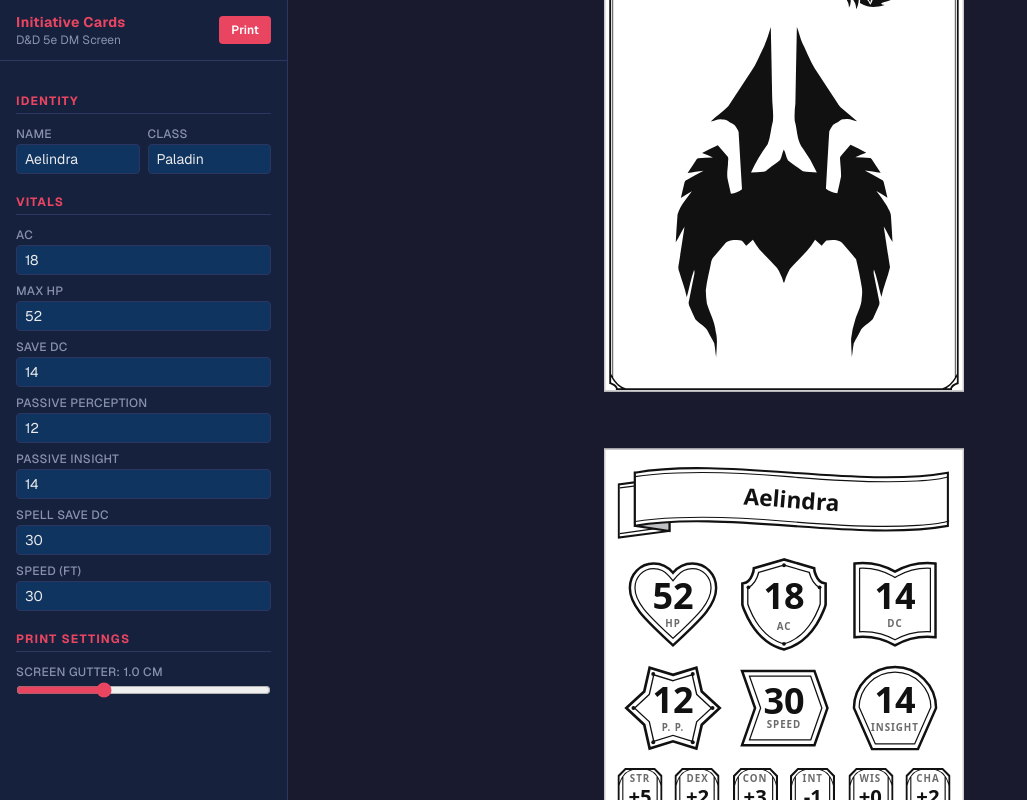
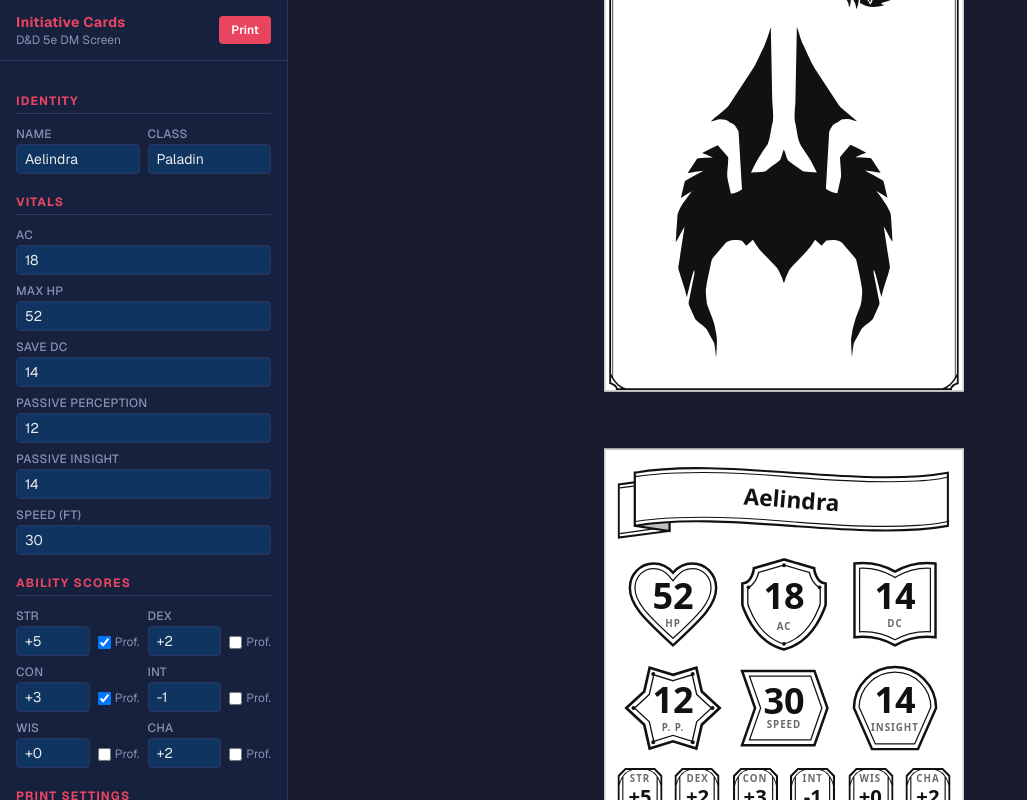
Before and after one commit to Jackclarke95/initiative-card-generator, a Next.js app: page / in a window 1280 px wide. Shown: the whole page, without its empty margins (0-1027 px from the left). Built offline with nearby package versions, Linux system fonts and the light colour scheme.

Commit message:
Allow empty fields, add stats to form

```diff
--- a/components/CardEditor.tsx
+++ b/components/CardEditor.tsx
@@ -1,6 +1,12 @@
 "use client";
 
-import { type CardData } from "@/types/card";
+import {
+  ABILITY_KEYS,
+  ABILITY_LABELS,
+  type AbilityKey,
+  type AbilityStat,
+  type CardData,
+} from "@/types/card";
 
 interface CardEditorProps {
   card: CardData;
@@ -48,6 +54,22 @@ export default function CardEditor({ card, onChange }: CardEditorProps) {
     onChange({ ...card, [key]: value });
   }
 
+  function setNum<K extends keyof CardData>(key: K, raw: string) {
+    if (raw === "") {
+      set(key, undefined as CardData[K]);
+      return;
+    }
+    const parsed = parseInt(raw, 10);
+    set(key, (Number.isNaN(parsed) ? undefined : parsed) as CardData[K]);
+  }
+
+  function setStat(key: AbilityKey, patch: Partial<AbilityStat>) {
+    onChange({
+      ...card,
+      stats: { ...card.stats, [key]: { ...card.stats[key], ...patch } },
+    });
+  }
+
   return (
     <div className="flex flex-col h-full overflow-y-auto px-4 py-4 gap-1 text-[var(--text-primary)]">
       {/* Identity */}
@@ -76,55 +98,40 @@ export default function CardEditor({ card, onChange }: CardEditorProps) {
           <input
             className={numClass}
             type="number"
-            value={card.ac}
-            onChange={(e) => set("ac", parseInt(e.target.value) || 10)}
+            value={card.ac ?? ""}
+            onChange={(e) => setNum("ac", e.target.value)}
           />
         </Field>
         <Field label="Max HP">
           <input
             className={numClass}
             type="number"
-            value={card.maxHp}
-            onChange={(e) => set("maxHp", parseInt(e.target.value) || 1)}
+            value={card.maxHp ?? ""}
+            onChange={(e) => setNum("maxHp", e.target.value)}
           />
         </Field>
         <Field label="Save DC">
           <input
             className={numClass}
             type="number"
-            value={card.spellSaveDC}
-            onChange={(e) => set("spellSaveDC", parseInt(e.target.value) || 10)}
+            value={card.spellSaveDC ?? ""}
+            onChange={(e) => setNum("spellSaveDC", e.target.value)}
           />
         </Field>
         <Field label="Passive Perception">
           <input
             className={numClass}
             type="number"
-            value={card.passivePerception}
-            onChange={(e) =>
-              set("passivePerception", parseInt(e.target.value) || 10)
-            }
+            value={card.passivePerception ?? ""}
+            onChange={(e) => setNum("passivePerception", e.target.value)}
           />
         </Field>
         <Field label="Passive Insight">
           <input
             className={numClass}
             type="number"
-            value={card.passiveInsight}
-            onChange={(e) =>
-              set("passiveInsight", parseInt(e.target.value) || 10)
-            }
-          />
-        </Field>
-        <Field label="Spell Save DC">
-          <input
-            className={numClass}
-            type="number"
-            min={0}
-            max={120}
-            step={5}
-            value={card.speed}
-            onChange={(e) => set("speed", parseInt(e.target.value) || 30)}
+            value={card.passiveInsight ?? ""}
+            onChange={(e) => setNum("passiveInsight", e.target.value)}
           />
         </Field>
         <Field label="Speed (ft)">
@@ -134,10 +141,37 @@ export default function CardEditor({ card, onChange }: CardEditorProps) {
             min={0}
             max={120}
             step={5}
-            value={card.speed}
-            onChange={(e) => set("speed", parseInt(e.target.value) || 30)}
+            value={card.speed ?? ""}
+            onChange={(e) => setNum("speed", e.target.value)}
           />
         </Field>
+      </div>
+
+      {/* Ability scores */}
+      <SectionHeading>Ability Scores</SectionHeading>
+      <div className="grid grid-cols-2 gap-2">
+        {ABILITY_KEYS.map((key) => (
+          <div key={key} className="flex items-end gap-2">
+            <Field label={ABILITY_LABELS[key]}>
+              <input
+                className={inputClass}
+                value={card.stats[key].modifier}
+                placeholder="+0"
+                onChange={(e) => setStat(key, { modifier: e.target.value })}
+              />
+            </Field>
+            <label className="flex items-center gap-1 pb-1.5 text-xs text-[var(--text-muted)] whitespace-nowrap">
+              <input
+                type="checkbox"
+                checked={card.stats[key].proficiency}
+                onChange={(e) =>
+                  setStat(key, { proficiency: e.target.checked })
+                }
+              />
+              Prof.
+            </label>
+          </div>
+        ))}
       </div>
 
       {/* Gutter */}
--- a/components/InitiativeCard.tsx
+++ b/components/InitiativeCard.tsx
@@ -14,7 +14,7 @@ import {
   SCROLL_NODRAGON_BOX,
   StatBox,
 } from "@/components/CardFrames";
-import { type CardData } from "@/types/card";
+import { ABILITY_KEYS, ABILITY_LABELS, type CardData } from "@/types/card";
 
 interface InitiativeCardProps {
   card: CardData;
@@ -173,12 +173,14 @@ function DmFace({ card }: { card: CardData }) {
             gap: statGap,
           }}
         >
-          <StatBox label={"STR"} value={"+5"} proficiency={true} />
-          <StatBox label={"DEX"} value={"+2"} proficiency={false} />
-          <StatBox label={"CON"} value={"+3"} proficiency={true} />
-          <StatBox label={"INT"} value={"-1"} proficiency={false} />
-          <StatBox label={"WIS"} value={"+0"} proficiency={false} />
-          <StatBox label={"CHA"} value={"+2"} proficiency={false} />
+          {ABILITY_KEYS.map((key) => (
+            <StatBox
+              key={key}
+              label={ABILITY_LABELS[key]}
+              value={card.stats[key].modifier}
+              proficiency={card.stats[key].proficiency}
+            />
+          ))}
         </div>
       </div>
     </div>
--- a/types/card.ts
+++ b/types/card.ts
@@ -6,20 +6,42 @@ export interface CardToggles {
   showPortrait: boolean;
 }
 
+export interface AbilityStat {
+  modifier: string;
+  proficiency: boolean;
+}
+
+export const ABILITY_KEYS = ["str", "dex", "con", "int", "wis", "cha"] as const;
+export type AbilityKey = (typeof ABILITY_KEYS)[number];
+
+export const ABILITY_LABELS: Record<AbilityKey, string> = {
+  str: "STR",
+  dex: "DEX",
+  con: "CON",
+  int: "INT",
+  wis: "WIS",
+  cha: "CHA",
+};
+
+export type AbilityStats = Record<AbilityKey, AbilityStat>;
+
 export interface CardData {
   // Identity
   characterName: string;
   characterClass: string;
 
-  // Vitals
-  ac: number;
-  maxHp: number;
-  speed: number;
+  // Vitals — left blank (undefined) to print an empty card.
+  ac?: number;
+  maxHp?: number;
+  speed?: number;
 
   // Passives
-  passivePerception: number;
-  passiveInsight: number;
-  spellSaveDC: number;
+  passivePerception?: number;
+  passiveInsight?: number;
+  spellSaveDC?: number;
+
+  // Ability scores
+  stats: AbilityStats;
 
   // Visuals
   portraitUrl: string;
@@ -39,6 +61,14 @@ export const DEFAULT_CARD: CardData = {
   passivePerception: 12,
   passiveInsight: 14,
   spellSaveDC: 14,
+  stats: {
+    str: { modifier: "+5", proficiency: true },
+    dex: { modifier: "+2", proficiency: false },
+    con: { modifier: "+3", proficiency: true },
+    int: { modifier: "-1", proficiency: false },
+    wis: { modifier: "+0", proficiency: false },
+    cha: { modifier: "+2", proficiency: false },
+  },
   portraitUrl: "",
   gutterHeightCm: 1,
   preset: "tactician",
```
